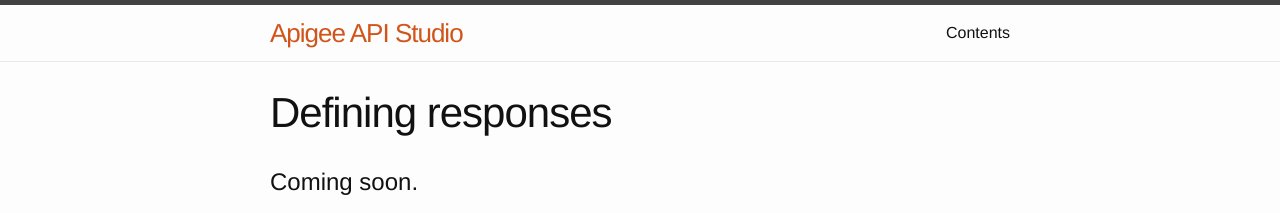
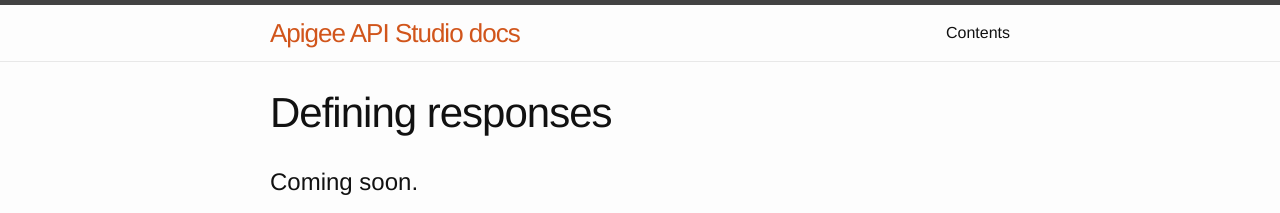
Before and after one commit to earth2marsh/WWitman.github.io, a Jekyll site: the page built from pages/responses.md, in a window 1280 px wide. Shown: the top 213 px of the page. Built offline with Jekyll 4.4.1, drawn with Linux system fonts in a browser that asks for light colours.

Commit message:
Update _config.yml

```diff
--- a/_config.yml
+++ b/_config.yml
@@ -1,5 +1,5 @@
 # Site settings
-title: Apigee API Studio
+title: Apigee API Studio docs
 email: wwitman@apigee.com
 description: > # this means to ignore newlines until "baseurl:"
   Documentation site for Apigee API Studio.
```
